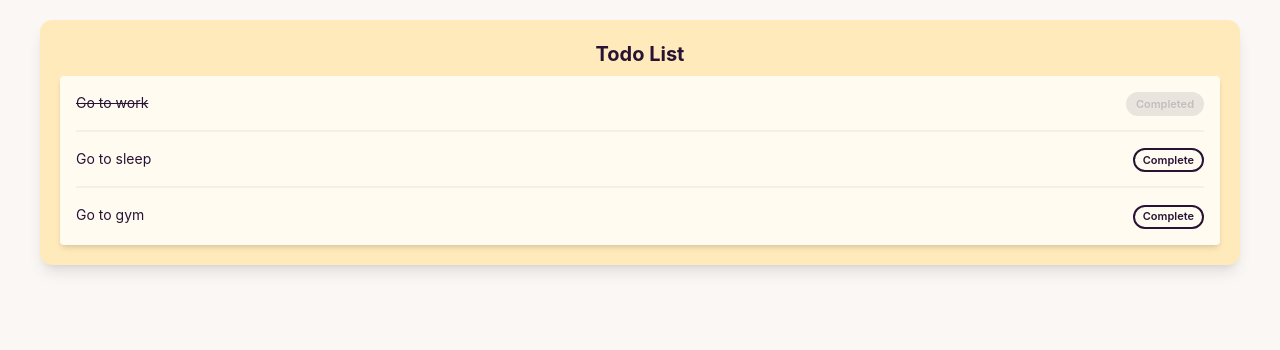
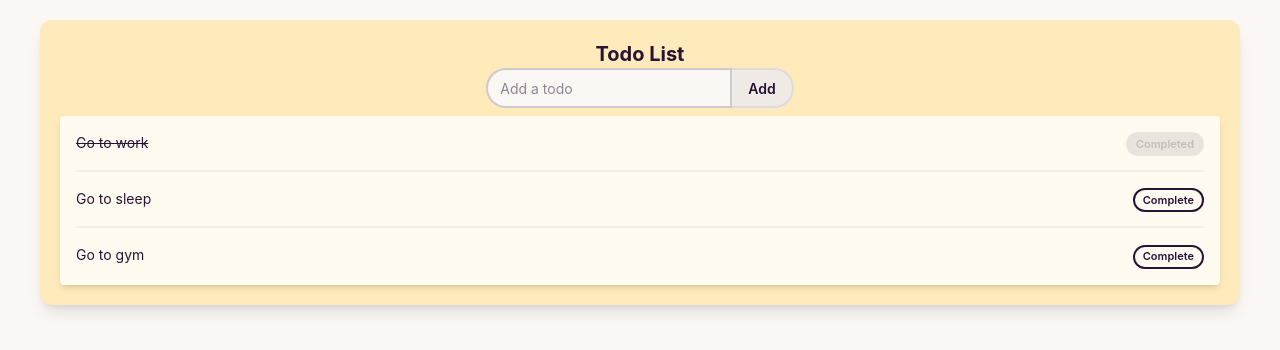
Before and after one commit to Aphitep/Simple-todo-list, a React (Vite) app in the folder todolist/: page / in a window 1280 px wide. Shown: the top 350 px of the page. Built offline with nearby package versions, Linux system fonts and the light colour scheme.

Commit message:
function add todos

```diff
--- a/todolist/src/App.tsx
+++ b/todolist/src/App.tsx
@@ -1,20 +1,46 @@
+import { useState } from "react";
 import "./App.css";
 import TodoList from "./components/TodoList";
 
 type status = "pending" | "done";
 export interface Todo {
+  id: number;
   todo: string;
   status: status;
 }
 const todos: Todo[] = [
-  { todo: "Go to work", status: "done" },
-  { todo: "Go to sleep", status: "pending" },
-  { todo: "Go to gym", status: "pending" },
+  { id: 1, todo: "Go to work", status: "done" },
+  { id: 2, todo: "Go to sleep", status: "pending" },
+  { id: 3, todo: "Go to gym", status: "pending" },
 ];
 function App() {
+  const [NewTodo, setNewTodo] = useState("");
+
+  const addTodo = () => {
+    const todoID = todos.length + 1;
+    if (NewTodo) {
+      todos.push({ id: todoID, todo: NewTodo, status: "pending" });
+      setNewTodo("");
+    }
+    throw new Error("Todo cannot be empty");
+  };
   return (
     <div className="bg-[#FFEABB] shadow-lg rounded-xl p-5 w-300 mt-5">
       <p className="text-center text-xl font-bold">Todo List</p>
+      <div className="text-center">
+        <div className="join">
+          <input
+            type="text"
+            className="input join-item"
+            placeholder="Add a todo"
+            onChange={(e) => setNewTodo(e.target.value)}
+          />
+          <button className="btn join-item" onClick={addTodo}>
+            Add
+          </button>
+        </div>
+      </div>
+
       <TodoList todos={todos} />
     </div>
   );
--- a/todolist/src/components/TodoList.tsx
+++ b/todolist/src/components/TodoList.tsx
@@ -2,10 +2,10 @@ import type { Todo } from "../App";
 
 export default function TodoList({ todos }: { todos: Todo[] }) {
   const getTodoList = (todos: Todo[]) =>
-    todos.map((todo, index) => {
+    todos.map((todo) => {
       if (todo.status === "done") {
         return (
-          <li className="list-row flex justify-between" key={index}>
+          <li className="list-row flex justify-between" key={todo.id}>
             <div className="line-through">{todo.todo}</div>
             <div>
               <button className="btn btn-xs btn-soft" disabled>
@@ -16,7 +16,7 @@ export default function TodoList({ todos }: { todos: Todo[] }) {
         );
       } else {
         return (
-          <li className="list-row flex justify-between" key={index}>
+          <li className="list-row flex justify-between" key={todo.id}>
             <div>{todo.todo}</div>
             <div>
               <button className="btn btn-xs btn-outline">Complete</button>
```
